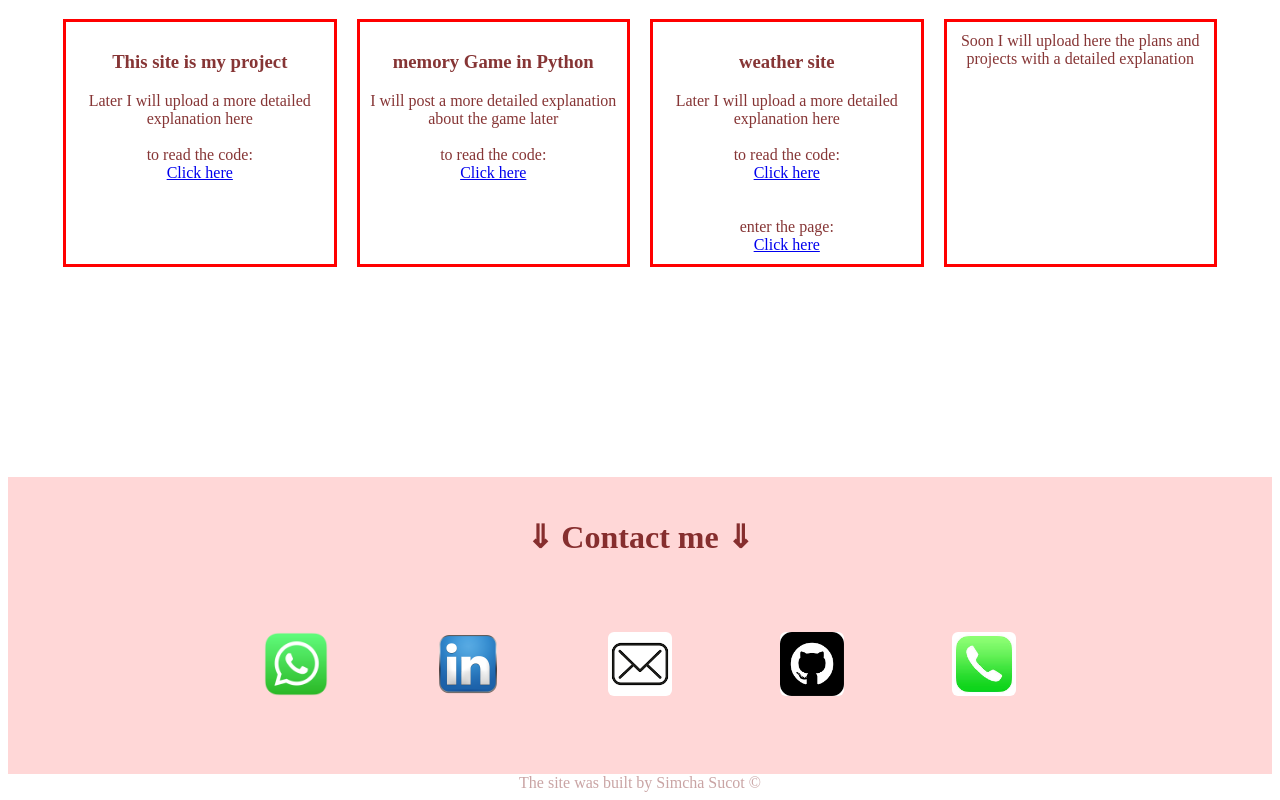
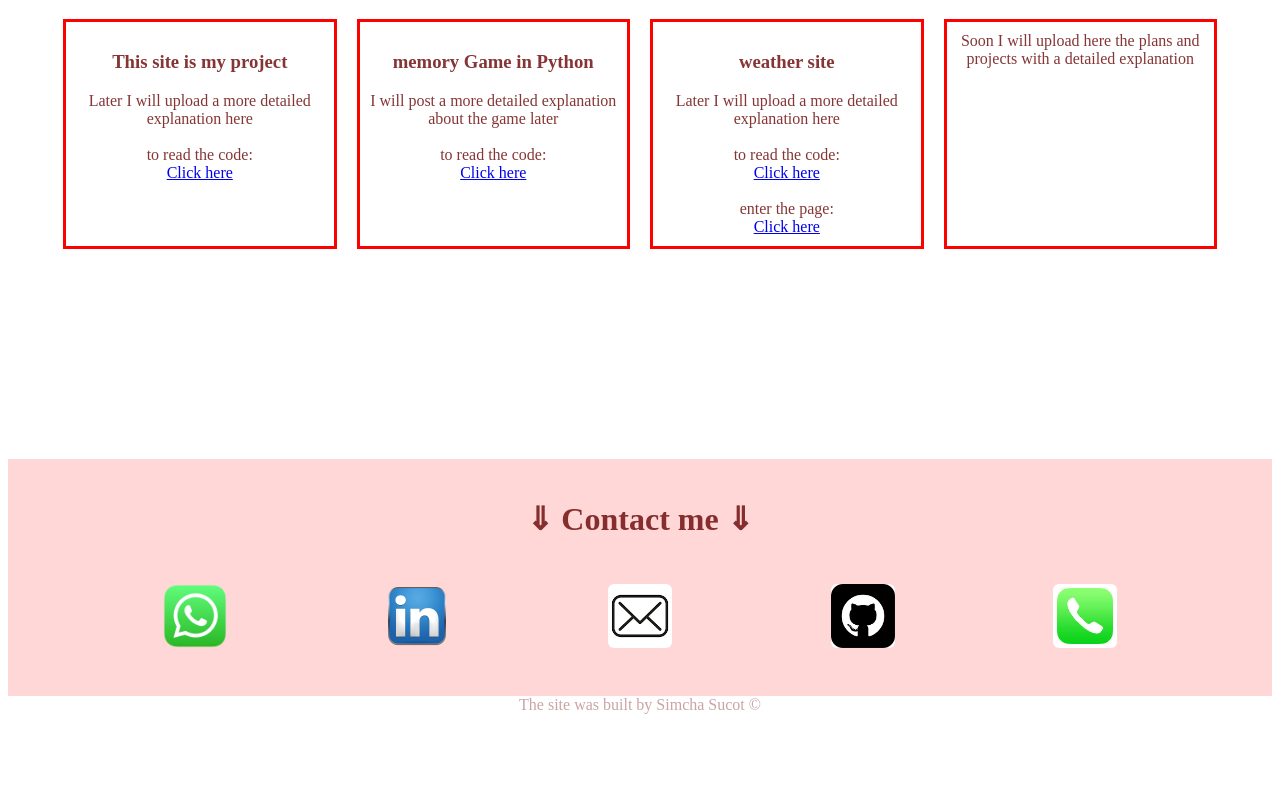
Before and after one commit to SimchaSucot/myWebsite, a React (Vite) app: page / in a window 1280 px wide. Shown: the part 1820-2620 px from the top of the page. After the commit the page ends 2542 px from the top, so only its background shows below. Built offline with nearby package versions, Linux system fonts and the light colour scheme.

Commit message:
updating

```diff
--- a/src/componets/Contact.css
+++ b/src/componets/Contact.css
@@ -2,10 +2,13 @@
   padding: 20px;
   background-color: rgba(255, 0, 0, 0.155);
 }
+.links{
+  display: flex;
+  justify-content: space-evenly;
+}
 .img {
   height: 4em;
   border-radius: 30px;
-  margin: 30px;
   transition: transform 0.5s ease-in-out;
 }
 .img:hover {
@@ -27,7 +30,6 @@
   }
   .img {
     height: 2.5em;
-    margin: 2px;
     padding: 8px;
     border-radius: 25px;
   }
--- a/src/componets/Contact.jsx
+++ b/src/componets/Contact.jsx
@@ -10,7 +10,7 @@ function Contact() {
     <>
       <div className="containerContact">
         <h1>⇓ Contact me ⇓</h1>
-        <div>
+        <div className="links">
           <a href="https://api.whatsapp.com/send?phone=9720508726544&text=%D7%94%D7%99%D7%99" target="_blank">
             <img className="img" src={imgWhatsApp} alt="WhatsApp" />
           </a>
--- a/src/componets/Projects.jsx
+++ b/src/componets/Projects.jsx
@@ -31,11 +31,10 @@ function Projects() {
           <br />
           <br />
           to read the code:
-          <a href="https://github.com/SimchaSucot/weather">Click here</a>
-          <br />
+          <a href="https://github.com/SimchaSucot/weather" target="_blank">Click here</a>
           <br />
           enter the page:
-          <a href="https://simchasucot.github.io/weather/">Click here</a>
+          <a href="https://simchasucot.github.io/weather/" target="_blank">Click here</a>
         </div>
         <div className="project">
           Soon I will upload here the plans and projects with a detailed
```
